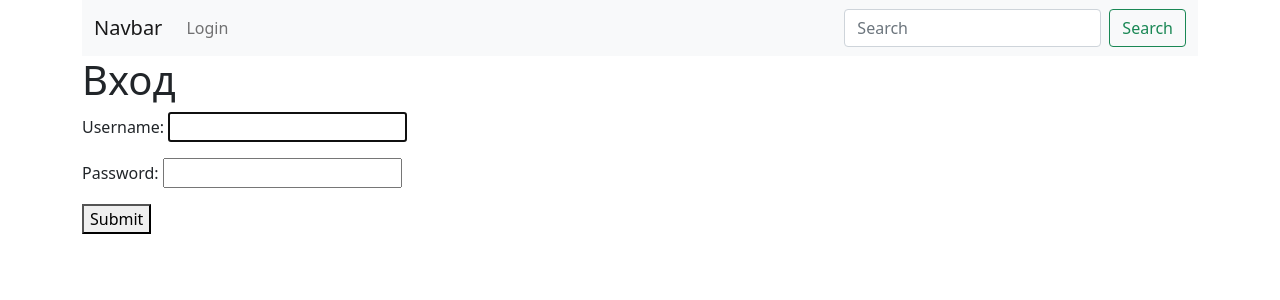
After one commit to pythonDev161221/hw56_project_poll, a Django app: page /accounts/login/ in a window 1280 px wide. The commit adds this page. Shown: the top 300 px of the page. Run offline with Django 4.2, Linux system fonts and the light colour scheme.

Commit message:
add login.html

```diff
--- /dev/null
+++ b/shop/accounts/templates/login.html
@@ -0,0 +1,12 @@
+{% extends 'base.html' %}
+
+{% block content %}
+
+    <h1>Вход</h1>
+    <form action="" method="post">
+    {% csrf_token %}
+    {{ form.as_p }}
+        <button type="submit">Submit</button>
+    </form>
+
+{% endblock content %}
--- /dev/null
+++ b/shop/accounts/urls.py
@@ -0,0 +1,8 @@
+from django.contrib.auth.views import LoginView
+from django.urls import path
+
+app_name = 'accounts'
+
+urlpatterns = [
+    path('login/', LoginView.as_view(template_name="login.html"), name="login")
+]
--- a/shop/shop/settings.py
+++ b/shop/shop/settings.py
@@ -38,6 +38,7 @@ INSTALLED_APPS = [
     'django.contrib.messages',
     'django.contrib.staticfiles',
     'webapp',
+    'accounts',
 ]
 
 MIDDLEWARE = [
@@ -112,6 +113,9 @@ USE_I18N = True
 
 USE_TZ = True
 
+LOGIN_URL = 'accounts:login'
+LOGIN_REDIRECT_URL = 'product_list_view'
+
 
 # Static files (CSS, JavaScript, Images)
 # https://docs.djangoproject.com/en/4.0/howto/static-files/
--- a/shop/shop/urls.py
+++ b/shop/shop/urls.py
@@ -18,5 +18,6 @@ from django.urls import path, include
 
 urlpatterns = [
     path('admin/', admin.site.urls),
-    path('', include('webapp.urls'))
+    path('', include('webapp.urls')),
+    path('accounts/', include('accounts.urls')),
 ]
--- a/shop/webapp/templates/base.html
+++ b/shop/webapp/templates/base.html
@@ -26,6 +26,9 @@
       <ul class="navbar-nav me-auto mb-2 mb-lg-0">
           {% block nav %}
           {% endblock %}
+        <li class="nav-item">
+        <a class="nav-link" aria-current="page" href="{% url 'accounts:login' %}">Login</a>
+        </li>
       </ul>
     {% block search %}
       <form class="d-flex">
```
